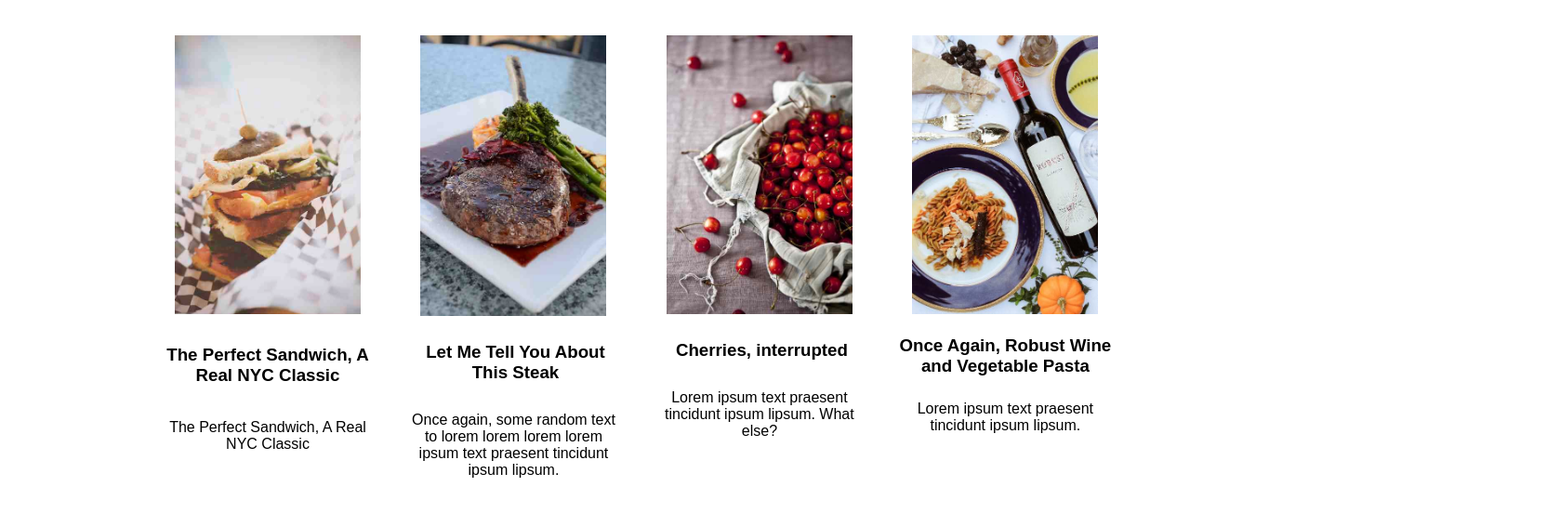
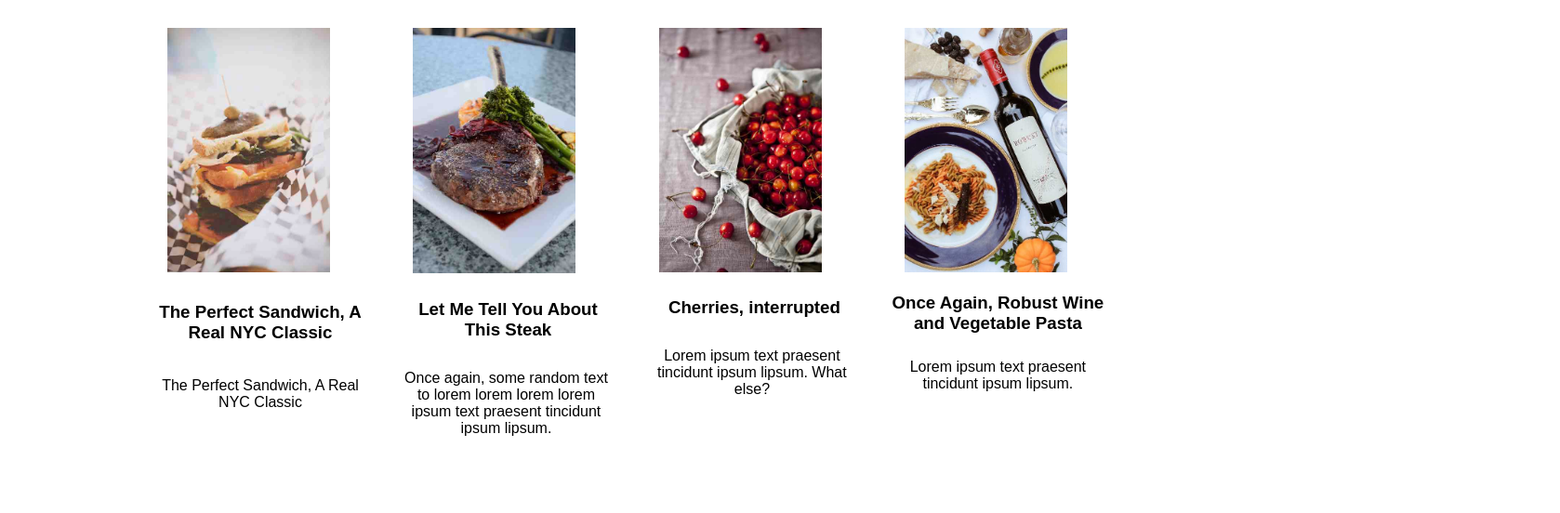
Before and after one commit to Rahulcell/CSS-task-Day-1, a plain HTML site: page box model/index.html in a window 1280 px wide. Shown: the whole page at 93% size, 1678 px wide, since content can reach past the window. Drawn offline with Linux system fonts and the light colour scheme.

Commit message:
updated box model files

```diff
--- a/box model/style.css
+++ b/box model/style.css
@@ -1,10 +1,13 @@
 *{
     font-family: sans-serif;
+    box-sizing: border-box;
+}
+body{
+    margin: 0;
 }
 
 .container{
     width: 1520px;
-
     padding-left: 150px;
 
 }
```
